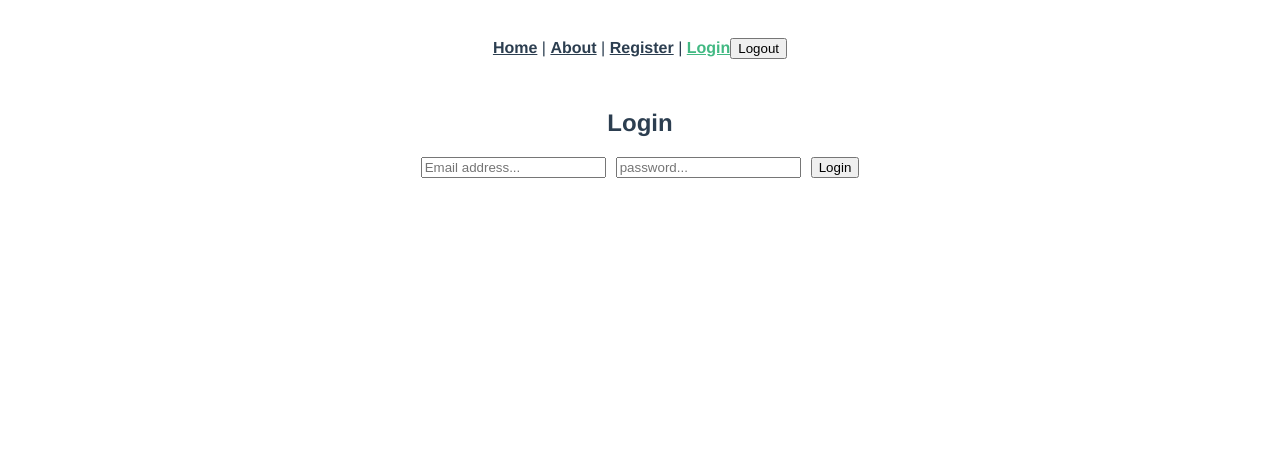
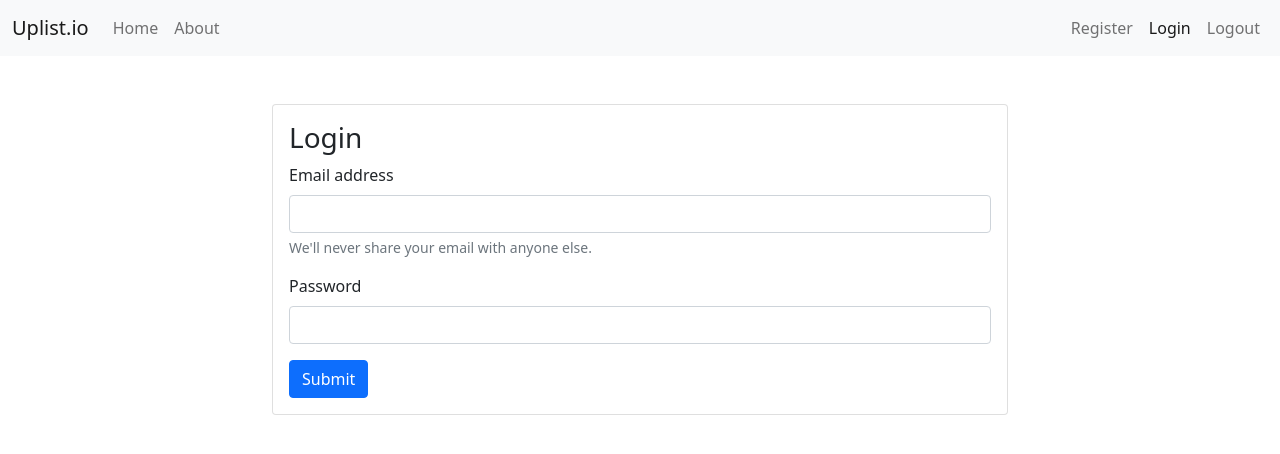
Before and after one commit to uplistsite/uplist, a Vue app: page /login in a window 1280 px wide. Shown: the top 454 px of the page. Built offline with nearby package versions, Linux system fonts and the light colour scheme; no server answers; what aws-amplify would draw is missing.

Commit message:
Added bootstrap

```diff
--- a/public/index.html
+++ b/public/index.html
@@ -5,6 +5,8 @@
     <meta http-equiv="X-UA-Compatible" content="IE=edge">
     <meta name="viewport" content="width=device-width,initial-scale=1.0">
     <link rel="icon" href="<%= BASE_URL %>favicon.ico">
+    <link href="https://use.fontawesome.com/releases/v5.15.1/css/all.css" rel="stylesheet" />
+    <link href="https://fonts.googleapis.com/css?family=Roboto:300,400,500,700&display=swap" rel="stylesheet" />
     <title><%= htmlWebpackPlugin.options.title %></title>
   </head>
   <body>
--- a/src/App.vue
+++ b/src/App.vue
@@ -1,11 +1,43 @@
 <template>
-  <div id="nav">
-    <router-link to="/">Home</router-link> |
-    <router-link to="/about">About</router-link> |
-    <router-link to="/register">Register</router-link> |
-    <router-link to="/login">Login</router-link>
-    <button @click="logout">Logout</button>
-  </div>
+  <nav class="navbar navbar-expand-sm navbar-light bg-light">
+    <div class="container-fluid">
+      <a class="navbar-brand" href="/">Uplist.io</a>
+      <button class="navbar-toggler" data-bs-toggle="collapse" data-bs-target="#navbar">
+        <span class="navbar-toggler-icon"></span>
+      </button>
+      <div class="collapse navbar-collapse" id="navbarSupportedContent">
+        <ul class="navbar-nav me-auto mb-2 mb-lg-0">
+          <router-link to="/" v-slot="{ isActive }">
+            <li class="nav-item">
+              <a class="nav-link" :class="[isActive && 'active']" aria-current="page">Home</a>
+            </li>
+          </router-link>
+          <router-link to="/about" v-slot="{ isActive }">
+            <li class="nav-item">
+              <a class="nav-link" :class="[isActive && 'active']" aria-current="page">About</a>
+            </li>
+          </router-link>
+        </ul>
+        <div class="d-flex">
+          <ul class="navbar-nav me-auto mb-2 mb-lg-0">
+            <router-link to="/register" v-slot="{ isActive }">
+              <li class="nav-item">
+                <a class="nav-link" :class="[isActive && 'active']" aria-current="page">Register</a>
+              </li>
+            </router-link>
+            <router-link to="/login" v-slot="{ isActive }">
+              <li class="nav-item">
+                <a class="nav-link" :class="[isActive && 'active']" aria-current="page">Login</a>
+              </li>
+            </router-link>
+            <li class="nav-item">
+              <a class="nav-link" aria-current="page" href="#" @click="logout">Logout</a>
+            </li>
+          </ul>
+        </div>
+      </div>
+    </div>
+  </nav>
   <router-view />
 </template>
 
@@ -19,6 +51,7 @@ export default defineComponent({
     async logout() {
       try {
         await Auth.signOut();
+        alert('Logged out successfully');
       } catch (error) {
         alert(error.message);
       }
@@ -27,25 +60,6 @@ export default defineComponent({
 });
 </script>
 
-<style>
-#app {
-  font-family: Avenir, Helvetica, Arial, sans-serif;
-  -webkit-font-smoothing: antialiased;
-  -moz-osx-font-smoothing: grayscale;
-  text-align: center;
-  color: #2c3e50;
-}
-
-#nav {
-  padding: 30px;
-}
-
-#nav a {
-  font-weight: bold;
-  color: #2c3e50;
-}
-
-#nav a.router-link-exact-active {
-  color: #42b983;
-}
+<style scoped>
+  a{text-decoration: none}
 </style>
--- a/src/components/HelloWorld.vue
+++ b/src/components/HelloWorld.vue
@@ -1,140 +1,42 @@
 <template>
   <div class="hello">
-    <h1>{{ msg }}</h1>
-    <p>
-      For a guide and recipes on how to configure / customize this project,<br />
-      check out the
-      <a href="https://cli.vuejs.org" target="_blank" rel="noopener"
-        >vue-cli documentation</a
-      >.
-    </p>
-    <h3>Installed CLI Plugins</h3>
-    <ul>
-      <li>
-        <a
-          href="https://github.com/vuejs/vue-cli/tree/dev/packages/%40vue/cli-plugin-babel"
-          target="_blank"
-          rel="noopener"
-          >babel</a
-        >
-      </li>
-      <li>
-        <a
-          href="https://github.com/vuejs/vue-cli/tree/dev/packages/%40vue/cli-plugin-router"
-          target="_blank"
-          rel="noopener"
-          >router</a
-        >
-      </li>
-      <li>
-        <a
-          href="https://github.com/vuejs/vue-cli/tree/dev/packages/%40vue/cli-plugin-vuex"
-          target="_blank"
-          rel="noopener"
-          >vuex</a
-        >
-      </li>
-      <li>
-        <a
-          href="https://github.com/vuejs/vue-cli/tree/dev/packages/%40vue/cli-plugin-eslint"
-          target="_blank"
-          rel="noopener"
-          >eslint</a
-        >
-      </li>
-      <li>
-        <a
-          href="https://github.com/vuejs/vue-cli/tree/dev/packages/%40vue/cli-plugin-typescript"
-          target="_blank"
-          rel="noopener"
-          >typescript</a
-        >
-      </li>
-    </ul>
-    <h3>Essential Links</h3>
-    <ul>
-      <li>
-        <a href="https://vuejs.org" target="_blank" rel="noopener">Core Docs</a>
-      </li>
-      <li>
-        <a href="https://forum.vuejs.org" target="_blank" rel="noopener"
-          >Forum</a
-        >
-      </li>
-      <li>
-        <a href="https://chat.vuejs.org" target="_blank" rel="noopener"
-          >Community Chat</a
-        >
-      </li>
-      <li>
-        <a href="https://twitter.com/vuejs" target="_blank" rel="noopener"
-          >Twitter</a
-        >
-      </li>
-      <li>
-        <a href="https://news.vuejs.org" target="_blank" rel="noopener">News</a>
-      </li>
-    </ul>
-    <h3>Ecosystem</h3>
-    <ul>
-      <li>
-        <a href="https://router.vuejs.org" target="_blank" rel="noopener"
-          >vue-router</a
-        >
-      </li>
-      <li>
-        <a href="https://vuex.vuejs.org" target="_blank" rel="noopener">vuex</a>
-      </li>
-      <li>
-        <a
-          href="https://github.com/vuejs/vue-devtools#vue-devtools"
-          target="_blank"
-          rel="noopener"
-          >vue-devtools</a
-        >
-      </li>
-      <li>
-        <a href="https://vue-loader.vuejs.org" target="_blank" rel="noopener"
-          >vue-loader</a
-        >
-      </li>
-      <li>
-        <a
-          href="https://github.com/vuejs/awesome-vue"
-          target="_blank"
-          rel="noopener"
-          >awesome-vue</a
-        >
-      </li>
-    </ul>
+      <div
+        class="d-flex justify-content-center align-items-center"
+        style="height: 100vh"
+      >
+        <div class="text-center">
+          <img
+            class="mb-4"
+            src="https://mdbootstrap.com/img/logo/mdb-transparent-250px.png"
+            style="width: 250px; height: 90px"
+          />
+          <h5 class="mb-3">{{ msg }}</h5>
+          <p class="mb-3">MDB Team</p>
+          <p class="mt-5 mb-3">
+            PS. We'll be releasing "How to build your first project with MDB 5
+            Vue" tutorial soon. Make sure to join our newsletter not to miss it!
+          </p>
+          <a
+            class="btn btn-primary btn-lg"
+            href="https://mdbootstrap.com/newsletter/"
+            target="_blank"
+            role="button"
+            >Join now</a
+          >
+        </div>
+      </div>
   </div>
 </template>
 
-<script lang="ts">
-import { defineComponent } from "vue";
+<script>
 
-export default defineComponent({
+export default {
   name: "HelloWorld",
   props: {
     msg: String,
   },
-});
+};
 </script>
 
 <!-- Add "scoped" attribute to limit CSS to this component only -->
-<style scoped>
-h3 {
-  margin: 40px 0 0;
-}
-ul {
-  list-style-type: none;
-  padding: 0;
-}
-li {
-  display: inline-block;
-  margin: 0 10px;
-}
-a {
-  color: #42b983;
-}
-</style>
+<style scoped></style>
--- a/src/main.ts
+++ b/src/main.ts
@@ -1,3 +1,4 @@
+import "bootstrap/dist/css/bootstrap.min.css"
 import { createApp } from "vue";
 import App from "./App.vue";
 import router from "./router";
--- a/src/views/Home.vue
+++ b/src/views/Home.vue
@@ -1,6 +1,5 @@
 <template>
   <div class="home">
-    <img alt="Vue logo" src="../assets/logo.png" />
     <HelloWorld msg="Welcome to Your Vue.js + TypeScript App" />
   </div>
 </template>
--- a/src/views/Login.vue
+++ b/src/views/Login.vue
@@ -1,11 +1,27 @@
 <template>
-  <div class="container">
-    <form @submit.prevent="login">
-      <h2>Login</h2>
-      <input type="email" v-model="email" placeholder="Email address..." />
-      <input type="password" v-model="password" placeholder="password..." />
-      <button>Login</button>
-    </form>
+  <div class="container mt-5">
+    <div class="row justify-content-center">
+      <div class="col-md-12 col-lg-8">
+        <div class="card">
+            <div class="card-body">
+              <h3 class="card-title">Login</h3>
+              <form @submit.prevent="login">
+                <div class="mb-3">
+                  <label for="inputEmail" class="form-label">Email address</label>
+                  <input v-model="email" type="email" class="form-control" id="inputEmail" aria-describedby="emailHelp">
+                  <div id="emailHelp" class="form-text">We'll never share your email with anyone else.</div>
+                </div>
+                <div class="mb-3">
+                  <label for="inputPassword" class="form-label">Password</label>
+                  <input v-model="password" type="password" class="form-control" id="inputPassword">
+                </div>
+                <p class=""></p>
+                <button type="submit" class="btn btn-primary">Submit</button>
+              </form>
+            </div>
+        </div>
+      </div>
+    </div>
   </div>
 </template>
 
@@ -18,7 +34,7 @@ export default defineComponent({
   data() {
     return {
       email: "",
-      password: "",
+      password: ""
     };
   },
   methods: {
@@ -29,8 +45,8 @@ export default defineComponent({
       } catch (error) {
         alert(error.message);
       }
-    },
-  },
+    }
+  }
 });
 </script>
 
```
Also changed, not shown: package.json (+6 -2 lines), 1 other file (tests, documents, lock files or other folders).
